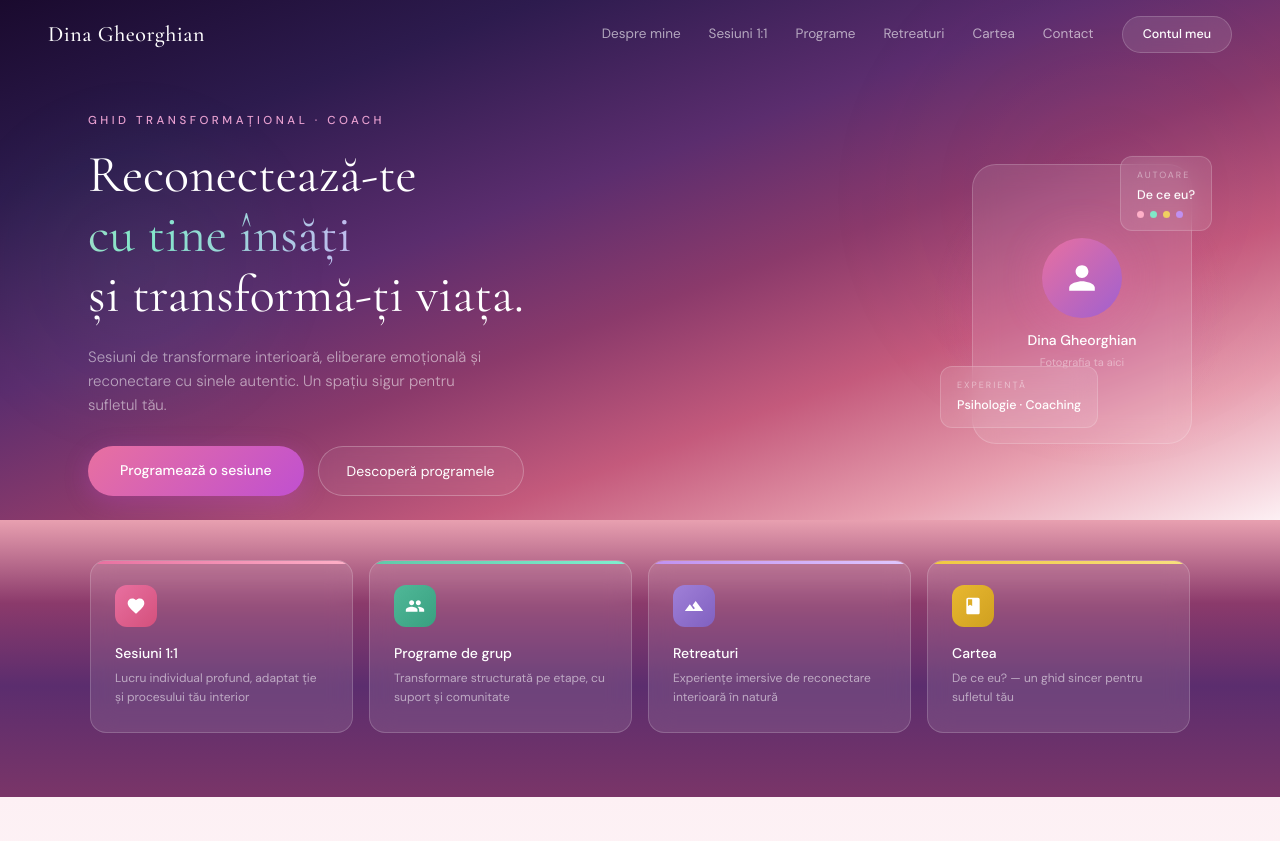
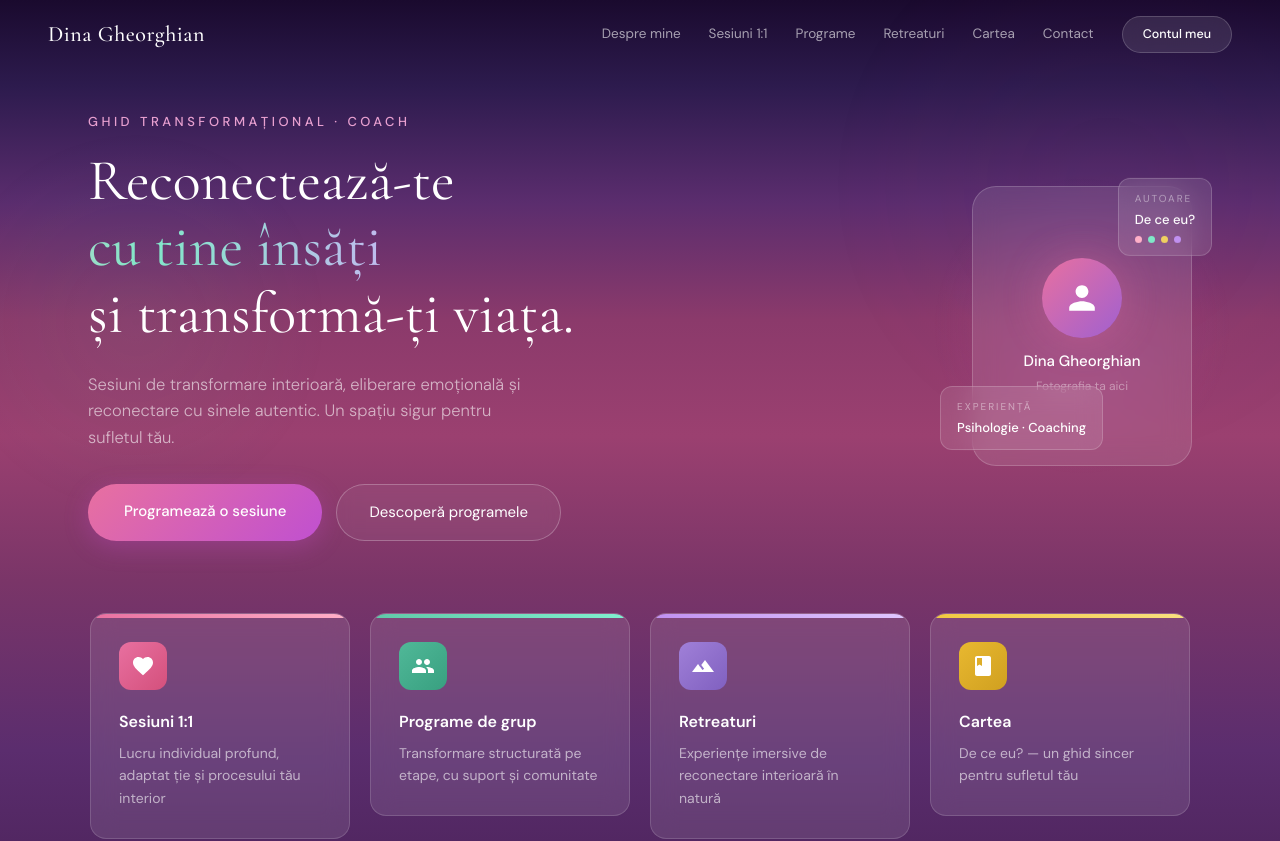
Before and after one commit to cataref/dinagheorghian.ro, a Next.js app: page / in a window 1280 px wide. Shown: the top 841 px of the page. Built offline with nearby package versions, Linux system fonts and the light colour scheme.

Commit message:
Add files via upload

```diff
--- a/src/components/home/HeroSection.tsx
+++ b/src/components/home/HeroSection.tsx
@@ -5,19 +5,19 @@ import { motion } from "framer-motion";
 
 export default function HeroSection() {
   return (
-    <section className="relative overflow-hidden" style={{ background: "linear-gradient(160deg, #1A0A2E 0%, #2D1B4E 20%, #5B2D6E 40%, #8B3A6B 55%, #C45A7C 70%, #E8A0B0 85%, #FDF0F4 100%)" }}>
+    <section className="relative overflow-hidden" style={{ background: "linear-gradient(180deg, #1A0A2E 0%, #2D1B4E 15%, #5B2D6E 35%, #8B3A6B 55%, #9B4070 75%, #7A3568 100%)" }}>
       {/* Ambient orbs */}
       <div className="absolute -top-[20%] -right-[10%] w-[600px] h-[600px] rounded-full bg-[radial-gradient(circle,rgba(200,80,180,0.15)_0%,transparent_70%)] animate-[pulseGlow_6s_ease-in-out_infinite]" />
       <div className="absolute bottom-[10%] -left-[5%] w-[400px] h-[400px] rounded-full bg-[radial-gradient(circle,rgba(96,200,168,0.1)_0%,transparent_70%)] animate-[pulseGlow_8s_ease-in-out_2s_infinite]" />
 
-      <div className="relative z-10 max-w-[1200px] mx-auto flex flex-col lg:flex-row items-center px-6 md:px-12 pt-28 pb-6 gap-10 lg:gap-14">
+      <div className="relative z-10 max-w-[1200px] mx-auto flex flex-col lg:flex-row items-center px-6 md:px-12 pt-28 pb-10 gap-10 lg:gap-14">
         {/* Text */}
         <div className="flex-1 text-center lg:text-left">
           <motion.p
             initial={{ opacity: 0, y: 30 }}
             animate={{ opacity: 1, y: 0 }}
             transition={{ duration: 0.8 }}
-            className="text-[11.5px] tracking-[3.5px] uppercase font-medium mb-4"
+            className="text-[13px] tracking-[3.5px] uppercase font-medium mb-4"
             style={{ color: "#E8A0D0" }}
           >
             Ghid transformațional · Coach
@@ -27,7 +27,7 @@ export default function HeroSection() {
             initial={{ opacity: 0, y: 30 }}
             animate={{ opacity: 1, y: 0 }}
             transition={{ duration: 0.8, delay: 0.15 }}
-            className="font-serif text-[clamp(34px,4.5vw,52px)] text-white font-normal leading-[1.15]"
+            className="font-serif text-[clamp(38px,5vw,58px)] text-white font-normal leading-[1.15]"
           >
             Reconectează-te
           </motion.h1>
@@ -35,7 +35,7 @@ export default function HeroSection() {
             initial={{ opacity: 0, y: 30 }}
             animate={{ opacity: 1, y: 0 }}
             transition={{ duration: 0.8, delay: 0.3 }}
-            className="font-serif text-[clamp(34px,4.5vw,52px)] font-normal leading-[1.15]"
+            className="font-serif text-[clamp(38px,5vw,58px)] font-normal leading-[1.15]"
           >
             <span className="gradient-text">cu tine însăți</span>
           </motion.h1>
@@ -43,7 +43,7 @@ export default function HeroSection() {
             initial={{ opacity: 0, y: 30 }}
             animate={{ opacity: 1, y: 0 }}
             transition={{ duration: 0.8, delay: 0.3 }}
-            className="font-serif text-[clamp(34px,4.5vw,52px)] text-white font-normal leading-[1.15]"
+            className="font-serif text-[clamp(38px,5vw,58px)] text-white font-normal leading-[1.15]"
           >
             și transformă-ți viața.
           </motion.h1>
@@ -52,8 +52,8 @@ export default function HeroSection() {
             initial={{ opacity: 0, y: 30 }}
             animate={{ opacity: 1, y: 0 }}
             transition={{ duration: 0.8, delay: 0.45 }}
-            className="text-[15px] leading-relaxed max-w-[400px] mx-auto lg:mx-0 mt-5 mb-7 font-light"
-            style={{ color: "rgba(255,255,255,0.55)" }}
+            className="text-[16.5px] leading-relaxed max-w-[440px] mx-auto lg:mx-0 mt-6 mb-8 font-light"
+            style={{ color: "rgba(255,255,255,0.6)" }}
           >
             Sesiuni de transformare interioară, eliberare emoțională și
             reconectare cu sinele autentic. Un spațiu sigur pentru sufletul tău.
@@ -67,14 +67,14 @@ export default function HeroSection() {
           >
             <Link
               href="/contact"
-              className="text-white px-8 py-3.5 rounded-full text-sm font-medium hover:-translate-y-0.5 transition-all"
+              className="text-white px-9 py-4 rounded-full text-[15px] font-medium hover:-translate-y-0.5 transition-all"
               style={{ background: "linear-gradient(135deg, #E870A0, #C050D0)", boxShadow: "0 6px 24px rgba(200,80,208,0.3)" }}
             >
               Programează o sesiune
             </Link>
             <Link
               href="/programe"
-              className="text-white px-7 py-3.5 rounded-full text-sm hover:bg-white/12 transition-all"
+              className="text-white px-8 py-4 rounded-full text-[15px] hover:bg-white/12 transition-all"
               style={{ border: "1px solid rgba(255,255,255,0.25)", background: "rgba(255,255,255,0.05)", backdropFilter: "blur(8px)" }}
             >
               Descoperă programele
@@ -97,17 +97,17 @@ export default function HeroSection() {
                   <path d="M12 12c2.7 0 4.8-2.1 4.8-4.8S14.7 2.4 12 2.4 7.2 4.5 7.2 7.2 9.3 12 12 12zm0 2.4c-3.2 0-9.6 1.6-9.6 4.8v2.4h19.2v-2.4c0-3.2-6.4-4.8-9.6-4.8z" />
                 </svg>
               </div>
-              <p className="text-sm text-white font-medium">Dina Gheorghian</p>
-              <p className="text-[11px] mt-1" style={{ color: "rgba(255,255,255,0.4)" }}>Fotografia ta aici</p>
+              <p className="text-[15px] text-white font-medium">Dina Gheorghian</p>
+              <p className="text-[12px] mt-1" style={{ color: "rgba(255,255,255,0.4)" }}>Fotografia ta aici</p>
             </div>
           </div>
 
           {/* Floating badges */}
           <div className="absolute -top-2 -right-5 glass rounded-xl px-4 py-3 z-20 animate-[float_6s_ease-in-out_infinite]">
-            <p className="text-[9px] tracking-[2px] uppercase mb-1" style={{ color: "rgba(255,255,255,0.45)" }}>
+            <p className="text-[10px] tracking-[2px] uppercase mb-1" style={{ color: "rgba(255,255,255,0.45)" }}>
               Autoare
             </p>
-            <p className="text-[12.5px] text-white font-medium">De ce eu?</p>
+            <p className="text-[13px] text-white font-medium">De ce eu?</p>
             <div className="flex gap-1.5 mt-1.5">
               <span className="w-[7px] h-[7px] rounded-full bg-[#FFB0C8]" />
               <span className="w-[7px] h-[7px] rounded-full bg-[#80E8C8]" />
@@ -117,10 +117,10 @@ export default function HeroSection() {
           </div>
 
           <div className="absolute bottom-2 -left-8 glass rounded-xl px-4 py-3 z-20 animate-[float_6s_ease-in-out_2s_infinite]">
-            <p className="text-[9px] tracking-[2px] uppercase mb-1" style={{ color: "rgba(255,255,255,0.45)" }}>
+            <p className="text-[10px] tracking-[2px] uppercase mb-1" style={{ color: "rgba(255,255,255,0.45)" }}>
               Experiență
             </p>
-            <p className="text-[12.5px] text-white font-medium">
+            <p className="text-[13px] text-white font-medium">
               Psihologie · Coaching
             </p>
           </div>
--- a/src/components/home/ServicesGrid.tsx
+++ b/src/components/home/ServicesGrid.tsx
@@ -6,7 +6,7 @@ import Reveal from "@/components/Reveal";
 const services = [
   {
     title: "Sesiuni 1:1",
-    desc: "Lucru individual profund, adaptat \u021Bie \u0219i procesului t\u0103u interior",
+    desc: "Lucru individual profund, adaptat ție și procesului tău interior",
     href: "/sesiuni",
     barColor: "linear-gradient(90deg, #E870A0, #FFB0C8)",
     iconBg: "linear-gradient(135deg, #E870A0, #D4507C)",
@@ -16,7 +16,7 @@ const services = [
   },
   {
     title: "Programe de grup",
-    desc: "Transformare structurat\u0103 pe etape, cu suport \u0219i comunitate",
+    desc: "Transformare structurată pe etape, cu suport și comunitate",
     href: "/programe",
     barColor: "linear-gradient(90deg, #60C8A8, #80F0D0)",
     iconBg: "linear-gradient(135deg, #50B898, #38A080)",
@@ -26,7 +26,7 @@ const services = [
   },
   {
     title: "Retreaturi",
-    desc: "Experien\u021Be imersive de reconectare interioar\u0103 \u00een natur\u0103",
+    desc: "Experiențe imersive de reconectare interioară în natură",
     href: "/retreaturi",
     barColor: "linear-gradient(90deg, #C090F0, #E0C8FF)",
     iconBg: "linear-gradient(135deg, #A080D8, #8060C0)",
@@ -36,7 +36,7 @@ const services = [
   },
   {
     title: "Cartea",
-    desc: "De ce eu? \u2014 un ghid sincer pentru sufletul t\u0103u",
+    desc: "De ce eu? \u2014 un ghid sincer pentru sufletul tău",
     href: "/cartea",
     barColor: "linear-gradient(90deg, #F0C840, #F8E080)",
     iconBg: "linear-gradient(135deg, #E8B830, #D0A020)",
@@ -49,32 +49,38 @@ const services = [
 export default function ServicesGrid() {
   return (
     <section
-      className="relative z-10 px-6 md:px-12 pt-10 pb-16"
-      style={{ background: "linear-gradient(180deg, #E8A0B0 0%, #8B3A6B 30%, #5B2D6E 60%, #7A3568 100%)" }}
+      className="relative z-10 px-6 md:px-12 pt-8 pb-20"
+      style={{ background: "linear-gradient(180deg, #7A3568 0%, #5B2D6E 50%, #4A2258 100%)" }}
     >
-      <div className="max-w-[1100px] mx-auto grid grid-cols-1 sm:grid-cols-2 lg:grid-cols-4 gap-4">
+      <div className="max-w-[1100px] mx-auto grid grid-cols-1 sm:grid-cols-2 lg:grid-cols-4 gap-5">
         {services.map((s, i) => (
           <Reveal key={s.title} delay={i * 0.1}>
             <Link
               href={s.href}
-              className="block glass rounded-2xl p-6 relative overflow-hidden hover:-translate-y-1 transition-all group"
+              className="block rounded-2xl p-7 relative overflow-hidden hover:-translate-y-1 transition-all group"
+              style={{
+                background: "rgba(255,255,255,0.1)",
+                backdropFilter: "blur(12px)",
+                border: "1px solid rgba(255,255,255,0.15)",
+                minHeight: "200px",
+              }}
             >
               <div
-                className="absolute top-0 left-0 right-0 h-[3px]"
+                className="absolute top-0 left-0 right-0 h-[4px]"
                 style={{ background: s.barColor }}
               />
               <div
-                className="w-[42px] h-[42px] rounded-xl flex items-center justify-center mb-4"
+                className="w-[48px] h-[48px] rounded-xl flex items-center justify-center mb-5"
                 style={{ background: s.iconBg }}
               >
-                <svg className="w-5 h-5 fill-white" viewBox="0 0 24 24">
+                <svg className="w-6 h-6 fill-white" viewBox="0 0 24 24">
                   {s.icon}
                 </svg>
               </div>
-              <h3 className="text-sm font-medium text-white mb-1.5">
+              <h3 className="text-[16px] font-semibold text-white mb-2">
                 {s.title}
               </h3>
-              <p className="text-xs leading-relaxed" style={{ color: "rgba(255,255,255,0.55)" }}>
+              <p className="text-[14px] leading-relaxed" style={{ color: "rgba(255,255,255,0.6)" }}>
                 {s.desc}
               </p>
             </Link>
```
